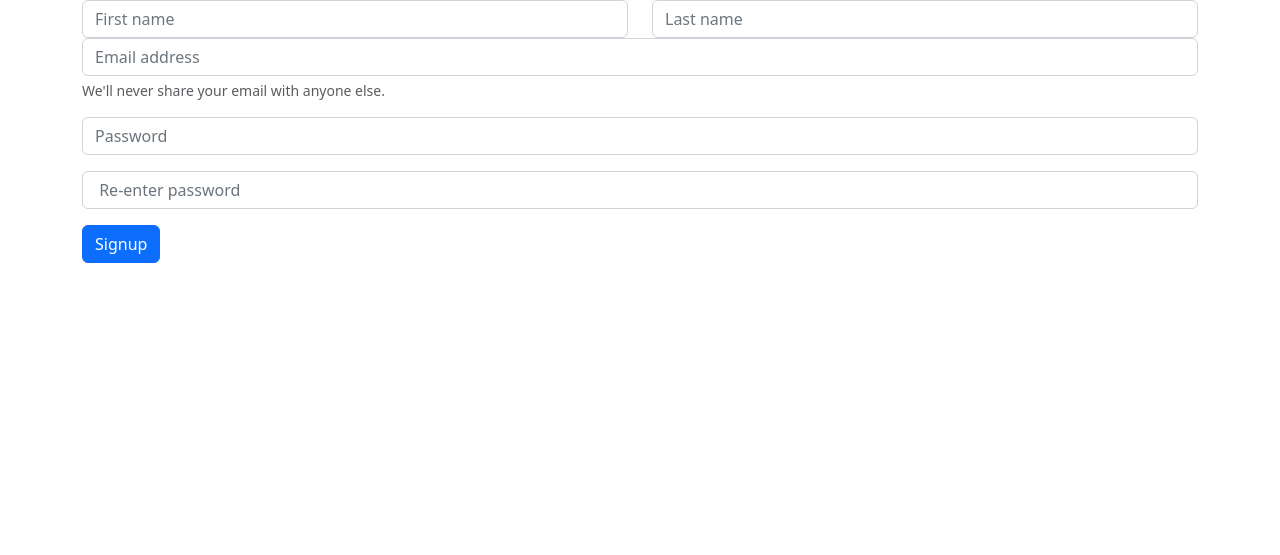
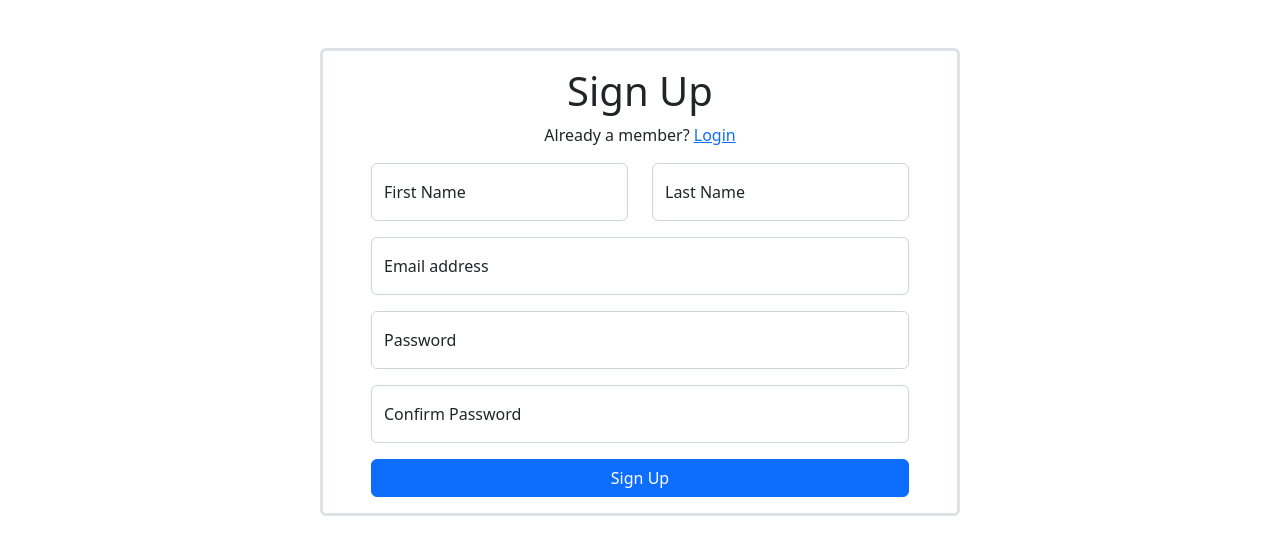
Before and after one commit to rrahul32/campus, a PHP site: page /student_signup.php in a window 1280 px wide. Shown: the part 57-612 px from the top of the page. Run offline with PHP 8.4, Linux system fonts and the light colour scheme.

Commit message:
singup form designed

```diff
--- a/partials/_navbar.php
+++ b/partials/_navbar.php
@@ -12,19 +12,19 @@
           <a class="nav-link dropdown-toggle" href="#" id="navbarDropdownMenuLink" role="button" data-bs-toggle="dropdown" aria-expanded="false">
             Login
           </a>
-          <ul class="dropdown-menu" aria-labelledby="navbarDropdownMenuLink">
-            <li><a class="dropdown-item" href="#">Student</a></li>
-            <li><a class="dropdown-item" href="#">Company</a></li>
-            <li><a class="dropdown-item" href="#">Admin</a></li>
+          <ul class="dropdown-menu bg-dark " aria-labelledby="navbarDropdownMenuLink">
+            <li><a class="dropdown-item text-bg-dark" href="#">Student</a></li>
+            <li><a class="dropdown-item text-bg-dark" href="#">Company</a></li>
+            <li><a class="dropdown-item text-bg-dark" href="#">Admin</a></li>
           </ul>
         </li>
         <li class="nav-item dropdown">
           <a class="nav-link dropdown-toggle" href="#" id="navbarDropdownMenuLink" role="button" data-bs-toggle="dropdown" aria-expanded="false">
             Signup
           </a>
-          <ul class="dropdown-menu" aria-labelledby="navbarDropdownMenuLink">
-            <li><a class="dropdown-item" href="student_signup.php">Student</a></li>
-            <li><a class="dropdown-item" href="#">Company</a></li>
+          <ul class="dropdown-menu bg-dark" aria-labelledby="navbarDropdownMenuLink">
+            <li><a class="dropdown-item text-bg-dark" href="student_signup.php">Student</a></li>
+            <li><a class="dropdown-item text-bg-dark" href="company_signup.php">Company</a></li>
           </ul>
         </li>
         <li class="nav-item">
--- /dev/null
+++ b/student_login.php
@@ -0,0 +1,4 @@
+<?php
+include 'partials/_template.php';
+include 'partials/_navbar.php';
+?>
--- a/student_signup.php
+++ b/student_signup.php
@@ -1,49 +1,58 @@
 <?php
 include 'partials/_template.php';
 include 'partials/_navbar.php';
-include 'config.php';
 ?>
 <script>
-  document.getElementById('title').innerText='Student Sign Up';
+  document.getElementById('title').innerText = 'Student Sign Up';
 </script>
-<div class='container'>
-  <form action="signup.php" method="POST">
+<form action="" method="post">
+<div class="container mt-5 border border-3 rounded col-6 px-5 py-3">
   <div class="row">
-  <div class="col">
-    <input type="text" class="form-control" placeholder="First name" aria-label="First name" name="fname" required>
+    <h1 class="text-center">
+      Sign Up
+    </h1>
+    <p class="text-center">Already a member? <a href="student_login.php">Login</a></p>
   </div>
-  <div class="col">
-    <input type="text" class="form-control" placeholder="Last name" aria-label="Last name" name="lname" required>
+  <div class="row">
+    <div class="form-floating col-6 mb-3">
+      <input type="text" class="form-control " id="floatingInput" placeholder="Mark" name="fname" required>
+      <label for="floatingInput" style="left:auto">First Name</label>
+    </div>
+    <div class="form-floating col-6 mb-3">
+      <input type="text" class="form-control" id="floatingInput" placeholder="Woods" name="lname" required>
+      <label for="floatingInput" style="left:auto">Last Name</label>
     </div>
 </div>
-  <div class="mb-3">
-       <input type="email" class="form-control" id="exampleInputEmail1" aria-describedby="emailHelp" placeholder="Email address" name="email" required>
-    <div id="emailHelp" class="form-text">We'll never share your email with anyone else.</div>
+  <div class="form-floating mb-3">
+    <input type="email" class="form-control" id="floatingInput" placeholder="name@example.com" name="email" required>
+    <label for="floatingInput">Email address</label>
   </div>
-  <div class="mb-3">
-     <input type="password" class="form-control" id="exampleInputPassword1" placeholder="Password" name="password" required>
+  <div class="form-floating pb-3">
+    <input type="password" class="form-control" id="floatingPassword" placeholder="Password" name="password" required>
+    <label for="floatingPassword">Password</label>
   </div>
-  <div class="mb-3">
-    <input type="password" class="form-control" id="exampleInputPassword1" placeholder=" Re-enter password" name="cpassword" required>
+  <div class="form-floating pb-3">
+    <input type="password" class="form-control" id="floatingPassword" placeholder="Confirm Password" name="cpassword" required>
+    <label for="floatingPassword">Confirm Password</label>
   </div>
-  <button type="submit" class="btn btn-primary">Signup</button>
+  <div class="d-grid">
+  <input class="btn btn-primary" type="submit" value="Sign Up">
+</div>
+</div>
 </form>
-</div>
 <?php
-  if($_SERVER["REQUEST_METHOD"]=="POST")
-  {
-$password=$_POST["password"];
-$cpassword=$_POST["cpassword"];
-if($password==$cpassword)
-{
-  $email=$_POST['email'];
-  $fname=$_POST['fname'];
-  $lname=$_POST['lname'];
+if ($_SERVER["REQUEST_METHOD"] == "POST") {
+  include 'config.php';
+  $password = $_POST["password"];
+  $cpassword = $_POST["cpassword"];
+  if ($password == $cpassword) {
+    $email = $_POST['email'];
+    $fname = $_POST['fname'];
+    $lname = $_POST['lname'];
     $sql = "INSERT INTO `student` (`pwd`, `email`, `fname`, `lname`) VALUES ('$password', '$email', '$fname', '$lname');";
-  $result= mysqli_query($conn,$sql);
-  if($result)
-  {
-    echo "Successfully signed up";
+    $result = mysqli_query($conn, $sql);
+    if ($result) {
+      echo "<div class='alert alert-success' role='alert'>Successfully Signed Up!</div>";
     }
   }
 }
```
Also changed, not shown: company_signup.php (added, +57 -0 lines), company_login.php (renamed from login.php). Lines whose indentation alone changed are shown as unchanged.
